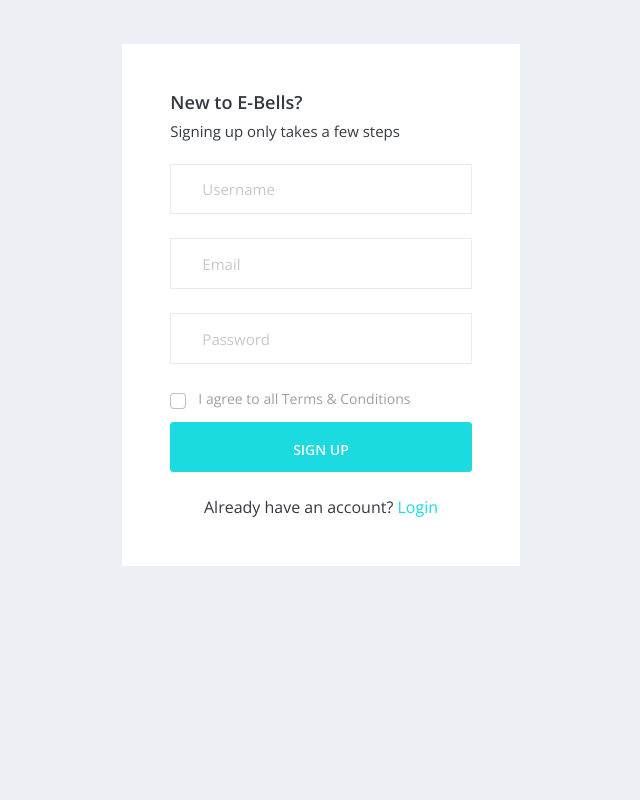
After one commit to rube200/Projeto_Final_2022, a Flask app: page /register in a window 1280 px wide. The commit adds this page. Shown: the whole page, without its empty margins (319-959 px from the left). Run offline with Flask 2, Linux system fonts and the light colour scheme.

Commit message:
Adding new default, login. register templates

```diff
--- a/Server/esp_web/templates/default.html
+++ b/Server/esp_web/templates/default.html
@@ -1,28 +1,40 @@
+{% if not name %}
+    {% set name = self._TemplateReference__context.name|replace('.html', '')|capitalize %}
+{% endif %}
+
 <!DOCTYPE html>
-<link rel='icon' href='{{ url_for('static', filename='favicon.ico') }}' type='image/x-icon'>
-<link rel='stylesheet' href='{{ url_for('static', filename='style.css') }}'/>
-<meta charset='UTF-8' content='width=device-width, initial-scale=1.0' name='viewport'>
-<title>{{ name }}</title>
-<body class='{{ body_class }}'>
-<nav class='topNav'>
-    {% for nv in nav %}
-        <a href='{{ url_for(nv.url) }}' title='Nav {{ nv.name }} button'>
-            <img
-                    alt='Nav {{ nv.name }} image'
-                    class='btnImage {% if nv.name|lower == name|lower %} border {% endif %}'
-                    src='{{ url_for('static', filename=nv.image) }}'>
-        </a>
-    {% endfor %}
-</nav>
-<section class='content'>
-    <header>
-        {% block header %}{% endblock %}
-    </header>
-    {% for message in get_flashed_messages() %}
-        <div class='flash'>
-            {{ message }}
-        </div>W
-    {% endfor %}
-    {% block content %}{% endblock %}
-</section>
+<html lang="en">
+<head>
+    <meta charset='UTF-8' content='width=device-width, initial-scale=1' name='viewport'>
+    <!-- met content shrink-to-fit=no -->
+    <title>{{ name }}</title>
+
+    <link href='{{ url_for('static', filename='favicon.png') }}' rel='icon'>
+
+    <link crossorigin="anonymous" href="https://cdn.jsdelivr.net/npm/bootstrap@5.2.0-beta1/dist/css/bootstrap.min.css"
+          integrity="sha384-0evHe/X+R7YkIZDRvuzKMRqM+OrBnVFBL6DOitfPri4tjfHxaWutUpFmBp4vmVor" rel="stylesheet">
+    <link href="https://cdnjs.cloudflare.com/ajax/libs/simple-line-icons/2.5.5/css/simple-line-icons.min.css" rel="stylesheet" >
+    <link href='{{ url_for('static', filename='style.css') }}' rel='stylesheet'>
+    <!--<link rel="stylesheet" href="https://cdnjs.cloudflare.com/ajax/libs/simple-line-icons/2.4.1/css/simple-line-icons.css">
+        <link rel="stylesheet" href="static/vendors/flag-icon-css/css/flag-icon.min.css">
+<link rel="stylesheet" href="static/vendors/css/vendor.bundle.base.css">
+    -->
+</head>
+<body {% if body_class %} class='{{ body_class }}' {% endif %}>
+<div class="container-scroller">
+    <div class=" container-fluid page-body-wrapper full-page-wrapper">
+        <div class="content-wrapper align-items-center auth">
+            {% for category, message in get_flashed_messages(true) %}
+                <div class="alert-{{ category }} alert-dismissible alert fade position-absolute show" role="alert">
+                    {{ message }}
+                    <button aria-label="Close" class="btn-close" data-bs-dismiss="alert" type="button"></button>
+                </div>
+            {% endfor %}
+            {% block content %}{% endblock %}
+        </div>
+    </div>
+</div>
+<script crossorigin="anonymous" integrity="sha384-pprn3073KE6tl6bjs2QrFaJGz5/SUsLqktiwsUTF55Jfv3qYSDhgCecCxMW52nD2"
+        src="https://cdn.jsdelivr.net/npm/bootstrap@5.2.0-beta1/dist/js/bootstrap.bundle.min.js"></script>
 </body>
+</html>
--- /dev/null
+++ b/Server/esp_web/templates/register.html
@@ -0,0 +1,46 @@
+{% extends 'default.html' %}
+
+{% set name = self._TemplateReference__context.name|replace('.html', '')|capitalize %}
+
+{% block content %}
+        <div class="row flex-grow">
+            <div class="col-lg-4 mx-auto">
+                <div class="auth-form-light text-left p-5">
+                    <h4>New to E-Bells?</h4>
+                    <h6 class="font-weight-light">Signing up only takes a few steps</h6>
+                    <form action="{{ url_for('register') }}" class="pt-3" method="POST">
+                        <div class="form-group">
+                            <!--suppress HtmlFormInputWithoutLabel -->
+                            <input class="form-control form-control-lg" placeholder="Username" name="username"
+                                   type="text">
+                        </div>
+                        <div class="form-group">
+                            <!--suppress HtmlFormInputWithoutLabel -->
+                            <input class="form-control form-control-lg" placeholder="Email" name="email"
+                                   type="email">
+                        </div>
+                        <div class="form-group">
+                            <!--suppress HtmlFormInputWithoutLabel -->
+                            <input class="form-control form-control-lg" placeholder="Password" name="password"
+                                   type="password">
+                        </div>
+                        <div class="form-check">
+                            <input class="form-check-input ml-0" id="agree_terms" name="agree_terms" type="checkbox">
+                            <label class="form-check-label text-muted" for="agree_terms">
+                                I agree to all Terms & Conditions
+                            </label>
+                        </div>
+                        <button class="btn btn-block btn-primary btn-lg font-weight-medium auth-form-btn" type="submit">
+                            SIGN UP
+                        </button>
+                        <div class="text-center mt-4 font-weight-light">
+                            Already have an account?
+                            <a href="{{ url_for('login') }}" class="text-primary">
+                                Login
+                            </a>
+                        </div>
+                    </form>
+                </div>
+            </div>
+        </div>
+{% endblock %}
```
Also changed, not shown: Server/esp_web/templates/doorbells.html (added, +25 -0 lines), Server/esp_web/templates/login.html (+43 -12 lines).
